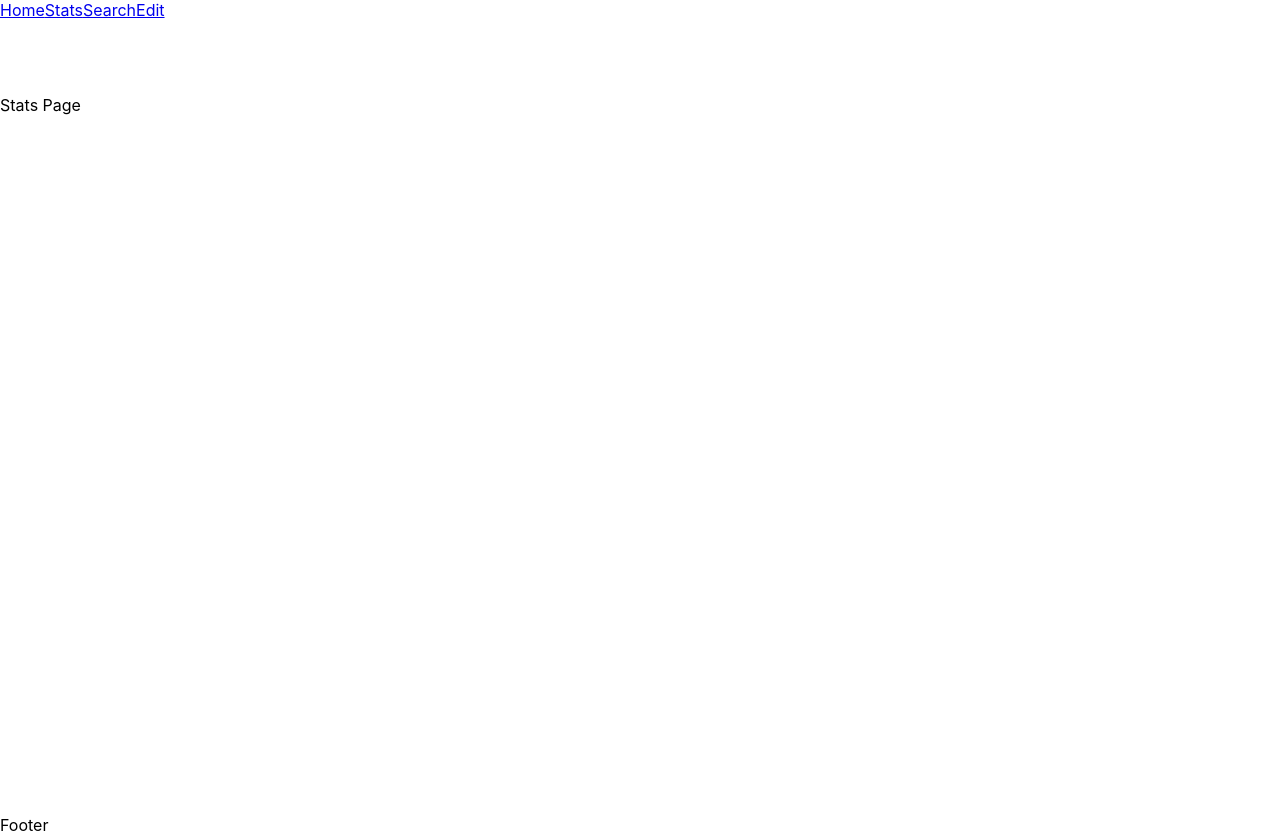
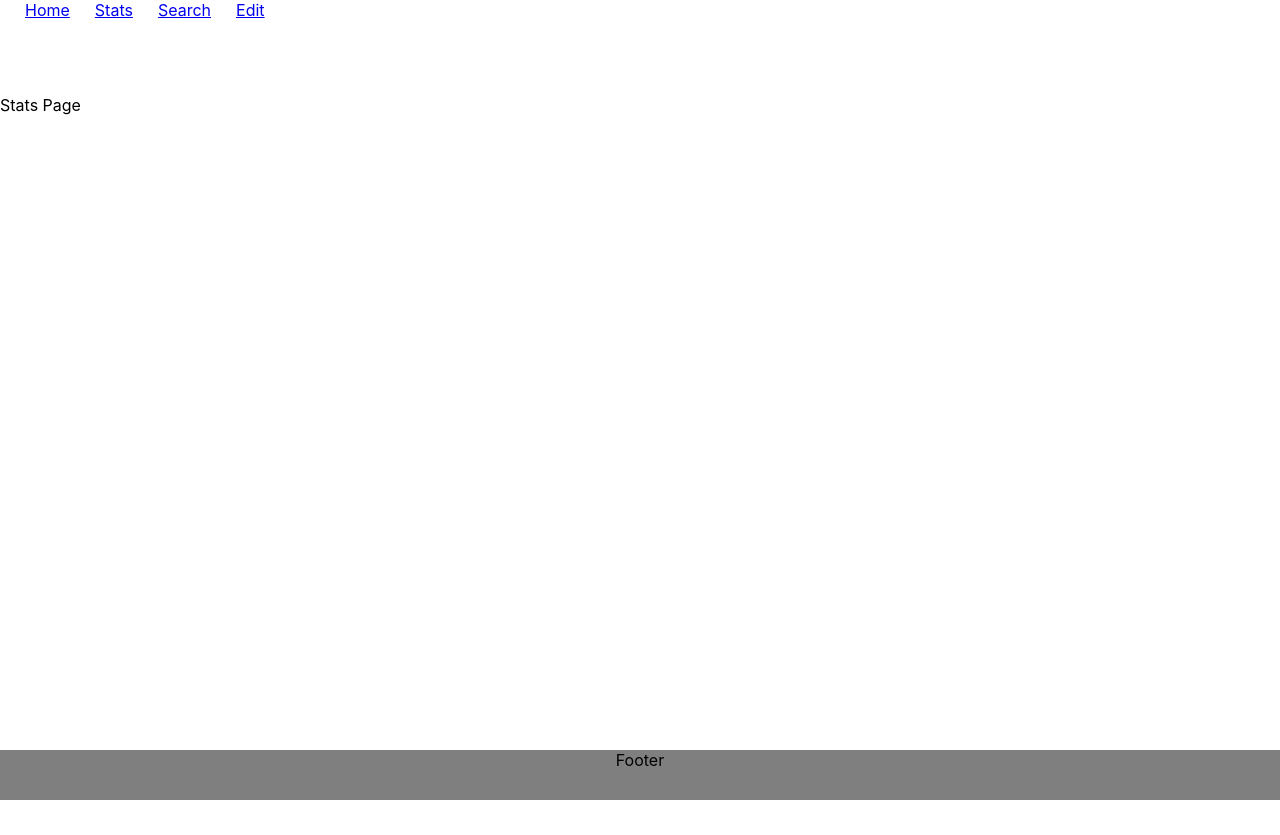
Before and after one commit to joseleyrebelo/MERN-to-do-list, a React (Create React App) app in the folder frontend/: page /stats in a window 1280 px wide. Built offline with nearby package versions, Linux system fonts and the light colour scheme.

Commit message:
Added base css changes to ease creating functionality.

```diff
--- a/frontend/src/index.css
+++ b/frontend/src/index.css
@@ -11,3 +11,17 @@ code {
   font-family: source-code-pro, Menlo, Monaco, Consolas, 'Courier New',
     monospace;
 }
+
+.main-header a{
+  margin-left: 25px;
+}
+
+.main-footer{
+  position: fixed;
+  bottom: 0;
+  left: 0;
+  height: 50px;
+  width: 100%;
+  background-color: rgba(0,0,0,.5);
+  text-align: center;
+}
```
